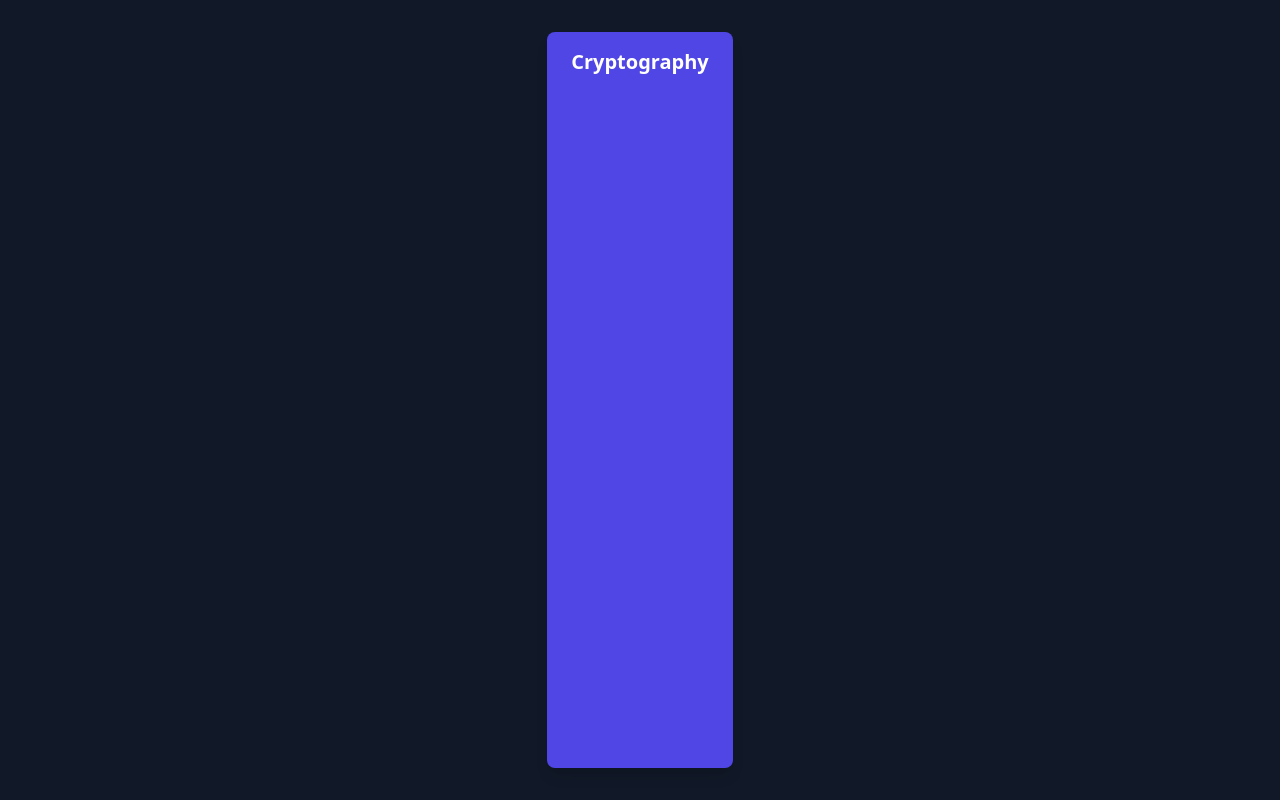
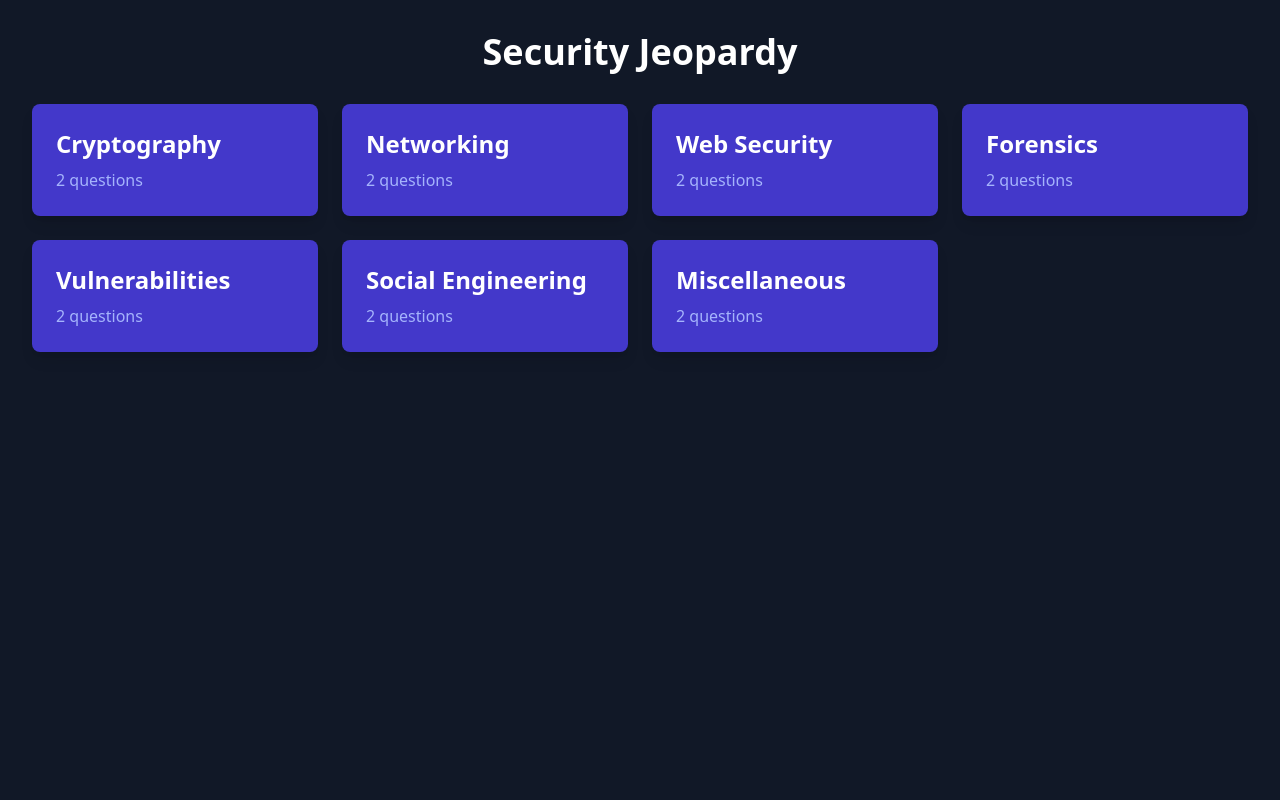
Before and after one commit to PufyBee/security-jeopardy, a Next.js app: page / in a window 1280 px wide. Built offline with nearby package versions, Linux system fonts and the light colour scheme.

Commit message:
Added more cards and fixed UI

```diff
--- a/data/questions.json
+++ b/data/questions.json
@@ -9,5 +9,98 @@
       "Advanced Encoding Standard"
     ],
     "answerIndex": 0
+  },
+  {
+    "category": "Cryptography",
+    "question": "Which algorithm is NOT a hashing function?",
+    "options": ["SHA-256", "MD5", "RSA", "SHA-1"],
+    "answerIndex": 2
+  },
+  {
+    "category": "Networking",
+    "question": "What port does HTTPS use by default?",
+    "options": ["80", "443", "22", "25"],
+    "answerIndex": 1
+  },
+  {
+    "category": "Networking",
+    "question": "What Layer of the OSI model does IP operate on?",
+    "options": ["Application", "Transport", "Network", "Data Link"],
+    "answerIndex": 2
+  },
+  {
+    "category": "Web Security",
+    "question": "Which header defends against clickjacking?",
+    "options": ["X-Content-Type-Options", "Content-Security-Policy", "X-Frame-Options", "Strict-Transport-Security"],
+    "answerIndex": 2
+  },
+  {
+    "category": "Web Security",
+    "question": "What does CSRF stand for?",
+    "options": [
+      "Cross-Site Request Forgery",
+      "Client-Side Resource Fetch",
+      "Critical Security Request Framework",
+      "Cross-Script Response Forgery"
+    ],
+    "answerIndex": 0
+  },
+  {
+    "category": "Forensics",
+    "question": "What tool is commonly used for packet capture analysis?",
+    "options": ["Wireshark", "nmap", "Metasploit", "sqlmap"],
+    "answerIndex": 0
+  },
+  {
+    "category": "Forensics",
+    "question": "Which Windows artifact tracks program execution?",
+    "options": ["Registry hive", "Prefetch file", "Event Log", "Pagefile.sys"],
+    "answerIndex": 1
+  },
+  {
+    "category": "Vulnerabilities",
+    "question": "What does CVE stand for?",
+    "options": [
+      "Common Vulnerabilities and Exposures",
+      "Certified Vulnerability Enumeration",
+      "Common Vector Exploit",
+      "Cyber Vulnerability Exchange"
+    ],
+    "answerIndex": 0
+  },
+  {
+    "category": "Vulnerabilities",
+    "question": "Buffer overflows occur due to improper:",
+    "options": ["Memory allocation", "Input validation", "Thread synchronization", "File permissions"],
+    "answerIndex": 1
+  },
+  {
+    "category": "Social Engineering",
+    "question": "Phishing is an example of:",
+    "options": [
+      "Malware injection",
+      "Network sniffing",
+      "Social engineering attack",
+      "Privilege escalation"
+    ],
+    "answerIndex": 2
+  },
+  {
+    "category": "Social Engineering",
+    "question": "What technique involves calling employees to extract info?",
+    "options": ["Vishing", "Smishing", "Pharming", "Tailgating"],
+    "answerIndex": 0
+  },
+  {
+    "category": "Miscellaneous",
+    "question": "What is the default SNMP community string?",
+    "options": ["public", "private", "admin", "community"],
+    "answerIndex": 0
+  },
+  {
+    "category": "Miscellaneous",
+    "question": "Which license is most permissive for open-source?",
+    "options": ["GPLv3", "MIT", "AGPL", "MPL"],
+    "answerIndex": 1
   }
 ]
--- a/pages/index.js
+++ b/pages/index.js
@@ -3,19 +3,36 @@ import Link from 'next/link'
 import questions from '../data/questions.json'
 
 export default function Home() {
-  const categories = Array.from(new Set(questions.map(q => q.category)))
+  const counts = questions.reduce((acc, q) => {
+    acc[q.category] = (acc[q.category] || 0) + 1
+    return acc
+  }, {})
+  const categories = Object.keys(counts)
 
   return (
-    <div className="min-h-screen bg-gray-900 text-white p-8 flex flex-wrap gap-6 justify-center">
+    <div className="min-h-screen bg-gray-900 text-white p-8">
+      <h1 className="text-4xl font-bold text-center mb-8">
+        Security Jeopardy
+      </h1>
+      <div className="grid gap-6 grid-cols-1 sm:grid-cols-2 lg:grid-cols-3 xl:grid-cols-4">
         {categories.map(cat => (
           <Link
             key={cat}
             href={`/quiz?category=${encodeURIComponent(cat)}`}
-          className="block w-full sm:w-auto px-6 py-4 bg-indigo-600 hover:bg-indigo-500 rounded-lg shadow-lg transition text-center"
+            className="group relative block bg-indigo-700 rounded-lg overflow-hidden shadow-lg hover:shadow-2xl transition"
           >
-          <h2 className="text-xl font-semibold">{cat}</h2>
+            <div className="p-6">
+              <h2 className="text-2xl font-semibold group-hover:text-indigo-200">
+                {cat}
+              </h2>
+              <p className="mt-2 text-indigo-300">
+                {counts[cat]} question{counts[cat] > 1 ? 's' : ''}
+              </p>
+            </div>
+            <div className="absolute inset-0 bg-gradient-to-t from-black/40 to-transparent opacity-0 group-hover:opacity-100 transition" />
           </Link>
         ))}
       </div>
+    </div>
   )
 }
```
Lines whose indentation alone changed are shown as unchanged.
